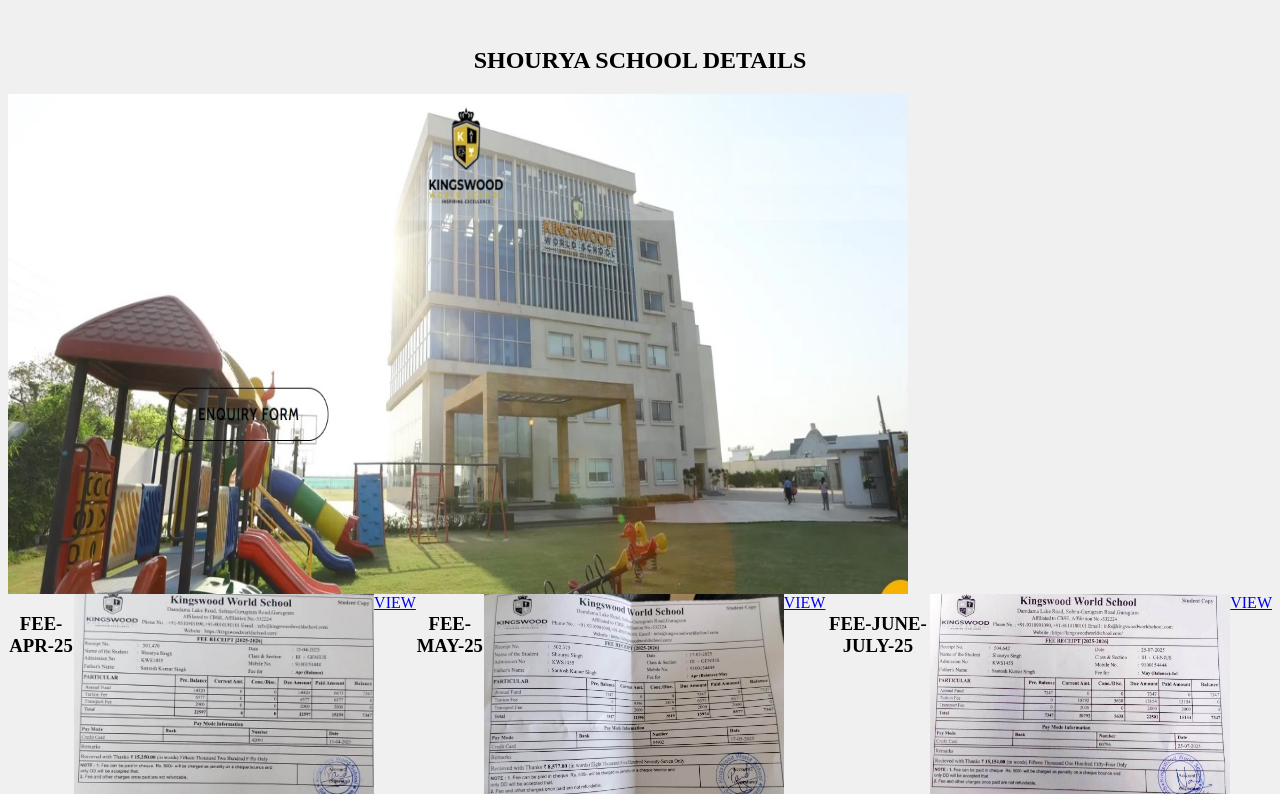
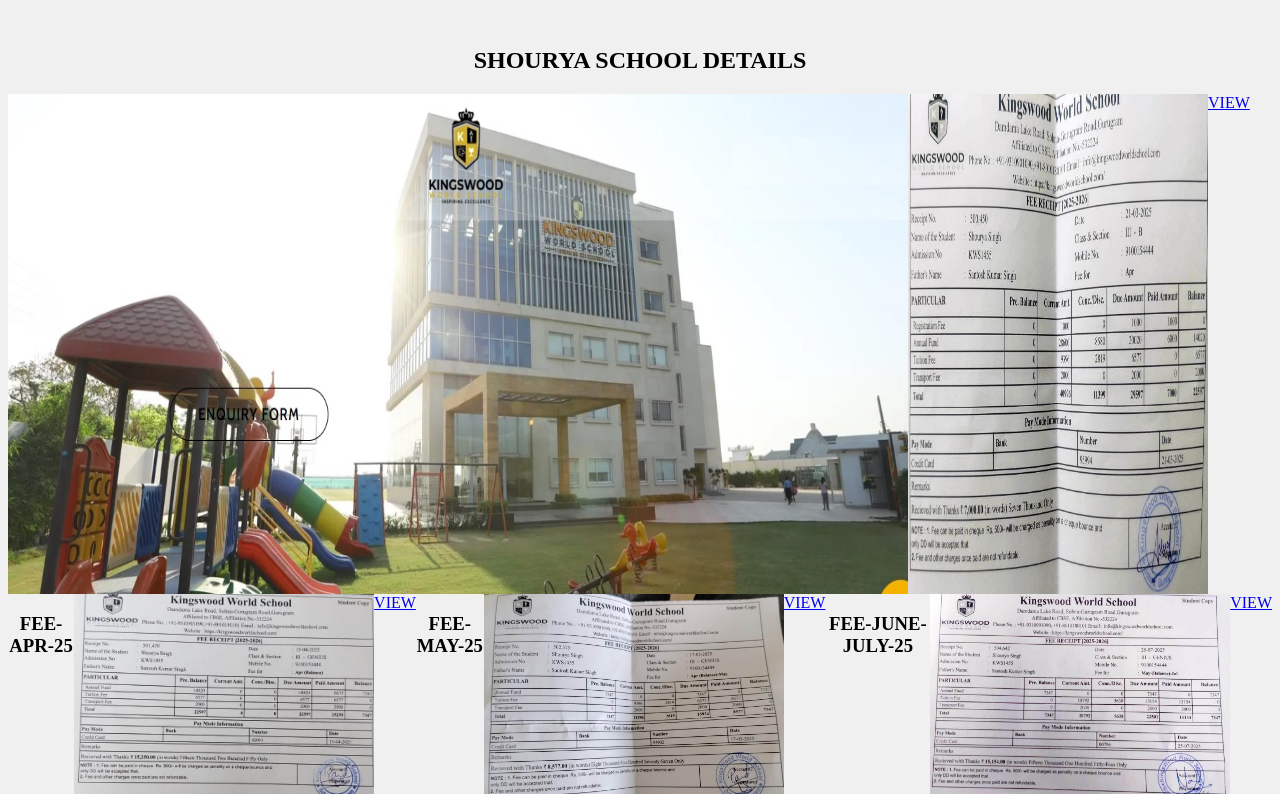
Before and after one commit to krsinghsantosh/shourya, a plain HTML site: page index.html in a window 1280 px wide. Shown: the part 500-1294 px from the top of the page. Drawn offline with Linux system fonts and the light colour scheme.

Commit message:
Update index.html

```diff
--- a/index.html
+++ b/index.html
@@ -61,8 +61,8 @@
 
 
     <!-- Second Image -->
-
-
+ <img src="FEE-ADMISSION.jpg" alt="Sample Photo" width="300" height="500">
+   <a href="FEE-ADMISSION.jpg#zoom=100" target="_blank">VIEW </a>
 
 </div>
 <!-- Container -->
```
